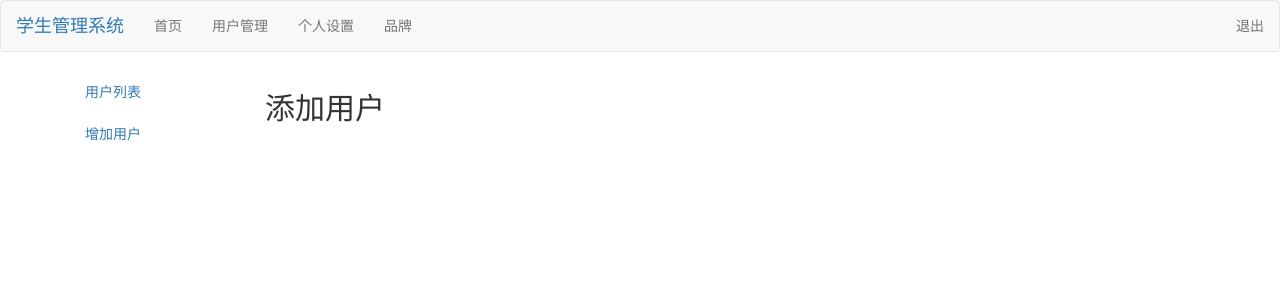
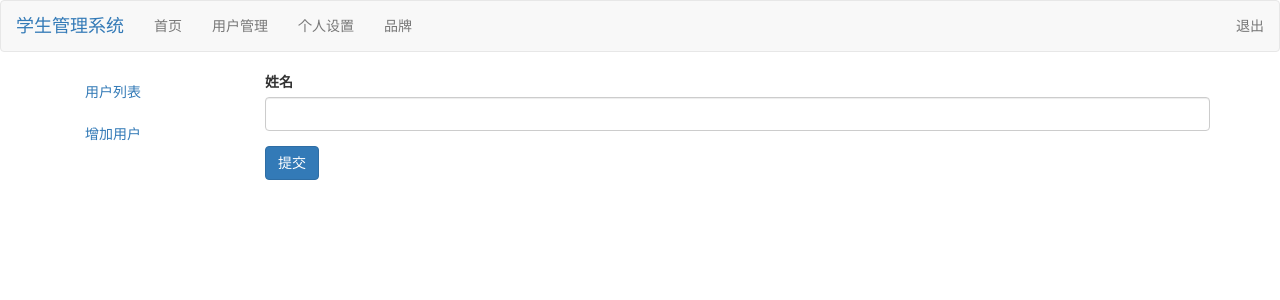
Before and after one commit to WangJia-mm/react-router-lesson-4, a React (Create React App) app: page /user/add in a window 1280 px wide. Shown: the top 300 px of the page. Built offline with nearby package versions, Linux system fonts and the light colour scheme; the HTML template or start-up script is replaced by a standard one.

Commit message:
8. 切换路由的时候进行提示

```diff
--- a/src/UserAdd.js
+++ b/src/UserAdd.js
@@ -1,7 +1,46 @@
 import React from 'react'
-const UserAdd = () => (
-    <div>
-        <h2>添加用户</h2>
-    </div>
-)
-export default UserAdd
+import {Prompt} from 'react-router-dom'
+export default class UserAdd extends React.Component {
+    constructor(props) {
+        super(props);
+        this.state = {blocking: false};
+    }
+
+    handleChange = (event) => {
+        this.setState({
+            blocking: event.target.value && event.target.value.length > 0
+        });
+    }
+    handleSubmit = (event) => {
+        event.preventDefault();
+        this.setState({
+            blocking: false
+        }, () => {
+            this.props.history.push('/user/list');
+        });
+
+    }
+
+    render() {
+        return (
+            <div>
+                <Prompt
+                    when={this.state.blocking}
+                    message={location => (
+                        `你确定你要去 ${location.pathname} 吗?`
+                    )}
+                />
+                <form onSubmit={this.handleSubmit}>
+                    <div className="form-group">
+                        <label htmlFor="name">姓名</label>
+                        <input ref={(ref) => this.name = ref} type="text" onChange={this.handleChange}
+                               className="form-control"/>
+                    </div>
+                    <div className="form-group">
+                        <button type="submit" className="btn btn-primary">提交</button>
+                    </div>
+                </form>
+            </div>
+        )
+    }
+}
```
Also changed, not shown: 1 other file (tests, documents, lock files or other folders).
